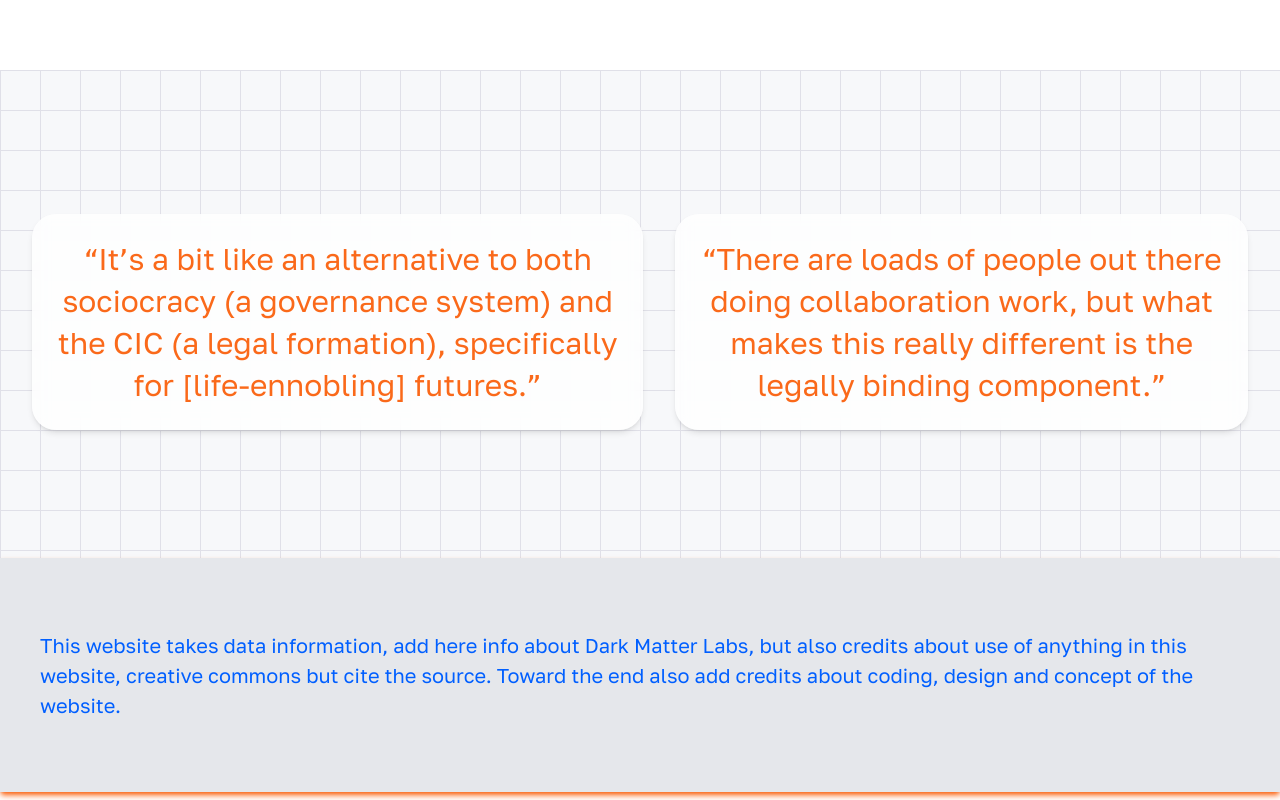
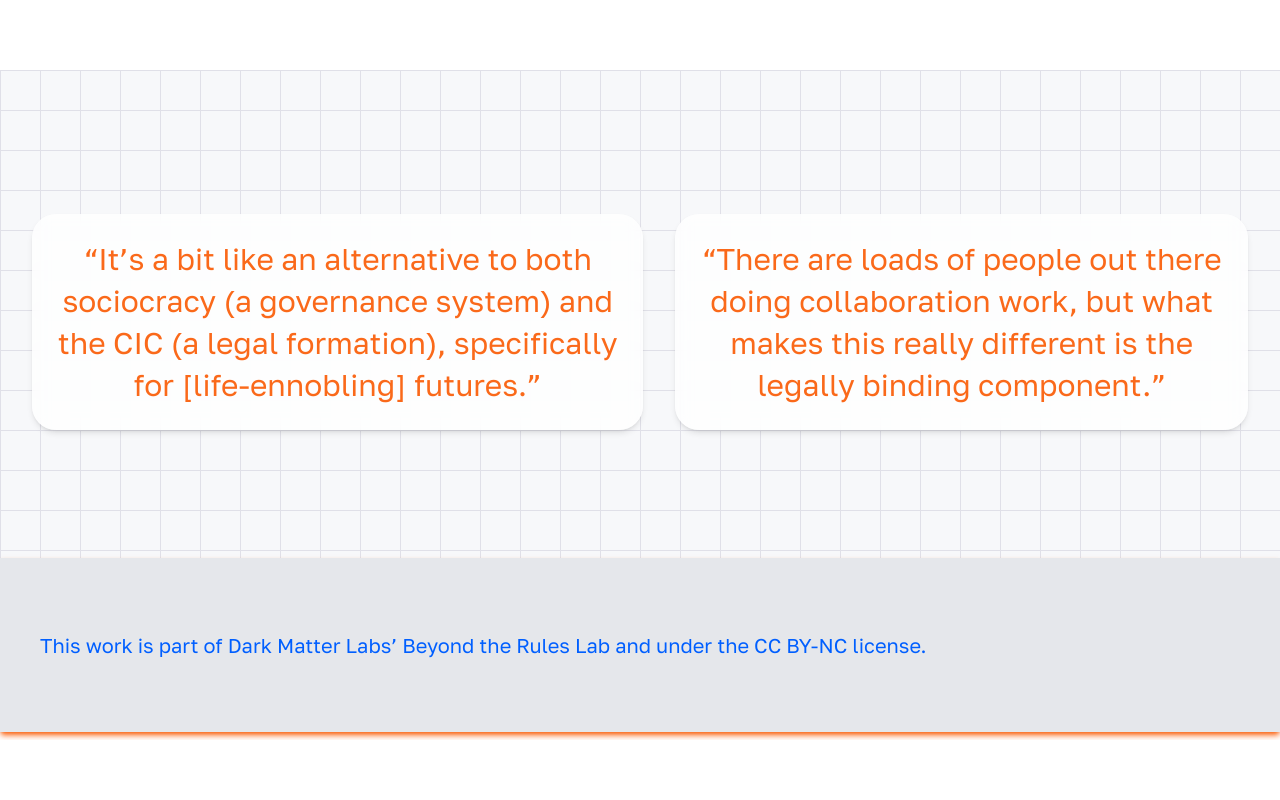
Before and after one commit to Dark-Matter-Labs/many_to_many, a Next.js app: page /overview in a window 1280 px wide. Shown: the part 3523-4323 px from the top of the page. After the commit the page ends 4263 px from the top, so only its background shows below. Built offline with nearby package versions, Linux system fonts and the light colour scheme.

Commit message:
text update

```diff
--- a/components/Footer.jsx
+++ b/components/Footer.jsx
@@ -2,10 +2,22 @@ export default function Footer() {
   return (
     <footer className="mb-2 bg-gray-200 py-10 shadow-md shadow-orange-800">
       <p className="text-regular mx-10 my-8 text-blue-800">
-        This website takes data information, add here info about Dark Matter
-        Labs, but also credits about use of anything in this website, creative
-        commons but cite the source. Toward the end also add credits about
-        coding, design and concept of the website.
+        This work is part of{' '}
+        <a
+          target="_blank"
+          rel="noopener noreferrer"
+          href="https://darkmatterlabs.org/"
+        >
+          Dark Matter Labs
+        </a>
+        ’ Beyond the Rules Lab and under the{' '}
+        <a
+          rel="noopener noreferrer"
+          href="https://creativecommons.org/licenses/by-nc/4.0/"
+        >
+          CC BY-NC
+        </a>{' '}
+        license.
       </p>
     </footer>
   );
```
